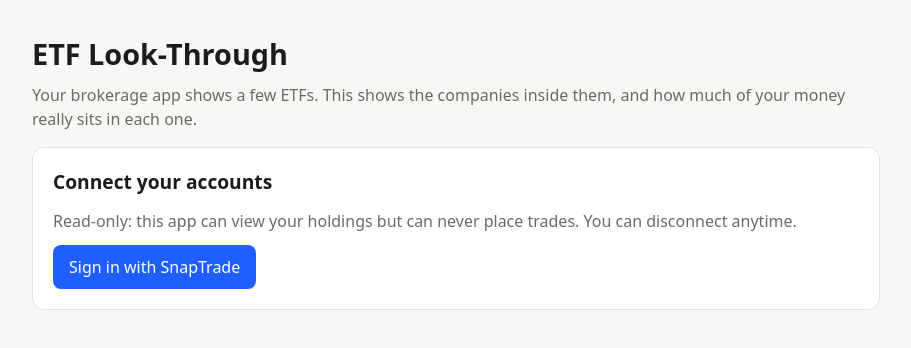
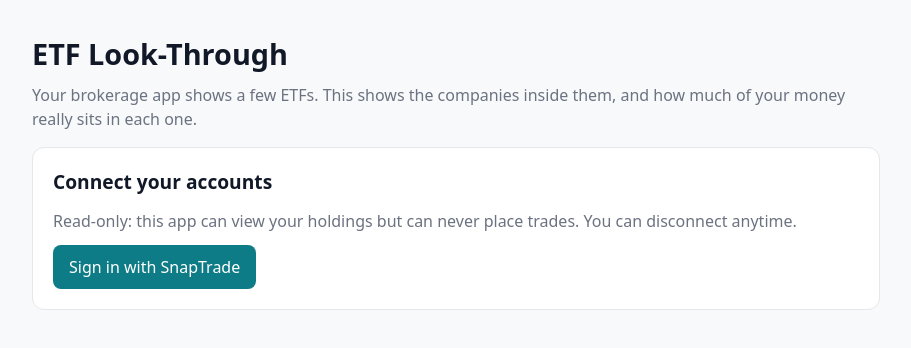
Before and after one commit to nancyli15/etf-lookthrough, a Next.js app: page / in a window 1280 px wide. Shown: the top 348 px of the page, without its empty margins (184-1095 px from the left). Built offline with nearby package versions, Linux system fonts and the light colour scheme; no server answers.

Commit message:
Change to UI theme

```diff
--- a/app/globals.css
+++ b/app/globals.css
@@ -1,27 +1,19 @@
+/* One light theme, styled like SnapTrade's dashboard: light gray page, white cards,
+   thin borders, teal accent. Every text color is at least 4.5:1 on its background. */
 :root {
-  --bg: #f7f7f5;
+  color-scheme: light;
+  --bg: #f8f9fb;
   --card: #ffffff;
-  --text: #1c1c1a;
-  --muted: #6b6b66;
-  --border: #e4e4df;
-  --accent: #1f5eff;
+  --text: #111827;
+  --muted: #6b7280;
+  --border: #e5e7eb;
+  --accent: #0e7c86;
+  --accent-soft: #5ec4c8; /* Decorative border only, never text. */
+  --selected: #eef7f7;
   --danger: #b42318;
-  /* Chart colors, checked for colorblind separation and 3:1 contrast on the card. */
+  /* Chart colors, checked for colorblind separation and 3:1 contrast on white. */
   --series-direct: #2a78d6;
   --series-funds: #eb6834;
-}
-@media (prefers-color-scheme: dark) {
-  :root {
-    --bg: #141413;
-    --card: #1e1e1c;
-    --text: #ececea;
-    --muted: #9a9a94;
-    --border: #2e2e2b;
-    --accent: #6e95ff;
-    --danger: #ff8a7a;
-    --series-direct: #3987e5;
-    --series-funds: #d95926;
-  }
 }
 * { box-sizing: border-box; }
 body {
@@ -68,7 +60,7 @@ th { color: var(--muted); font-weight: 500; }
 tfoot td { font-weight: 600; border-bottom: none; }
 tfoot tr.subtotal td { font-weight: 400; color: var(--muted); }
 .section-title { font-size: 1.35rem; margin: 32px 0 0; }
-.net-worth { border-color: var(--accent); }
+.net-worth { border-color: var(--accent-soft); }
 .net-worth-value { font-size: 2.2rem; font-weight: 700; line-height: 1.2; margin-bottom: 4px; }
 td.num, th.num { text-align: right; font-variant-numeric: tabular-nums; }
 pre {
@@ -112,7 +104,8 @@ pre {
   text-align: left;
   cursor: pointer;
 }
-.bar-row:hover, .bar-row.selected { background: var(--bg); }
+.bar-row:hover { background: var(--bg); }
+.bar-row.selected { background: var(--selected); }
 .bar-row.selected .bar-label { font-weight: 600; }
 .bar-label { overflow: hidden; text-overflow: ellipsis; white-space: nowrap; }
 .bar-value { text-align: right; font-variant-numeric: tabular-nums; }
@@ -135,7 +128,7 @@ pre {
   cursor: pointer;
 }
 .link:hover { color: var(--accent); }
-tr.selected td { background: var(--bg); }
+tr.selected td { background: var(--selected); }
 
 /* Line chart */
 .line-chart { position: relative; }
```
Also changed, not shown: 1 other file (tests, documents, lock files or other folders).
